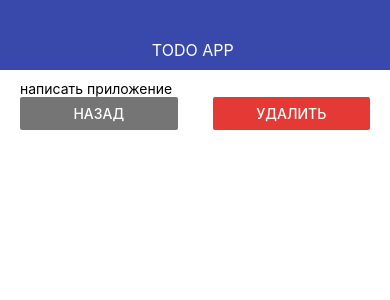
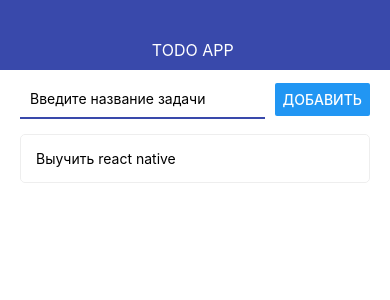
Before and after one commit to peregonb/ReactNative-course, a React Native app: screen / in a window 390 px wide. Shown: the top 300 px of the page. Built offline with nearby package versions, Linux system fonts and the light colour scheme.

Commit message:
Modal + AppCard

```diff
--- a/App.js
+++ b/App.js
@@ -1,14 +1,13 @@
 import React, {useState} from 'react';
-import {StyleSheet, View} from 'react-native';
+import {Alert, StyleSheet, View} from 'react-native';
 import {Navbar} from "./src/components/Navbar";
+import {TodoScreen} from "./src/screens/TodoScreen";
 import {MainScreen} from "./src/screens/MainScreen";
-import {TodoScreen} from "./src/screens/TodoScreen";
 
 export default function App() {
     const [todos, setTodos] = useState([
-        {id: "1", title: "выучить react native"},
-        {id: "2", title: "написать приложение"}]);
-    const [todoId, setTodoId] = useState("2");
+        {id: "1", title: "Выучить react native"}]);
+    const [todoId, setTodoId] = useState(null);
 
     const addTodo = title => {
         setTodos(prev => [
@@ -20,7 +19,33 @@ export default function App() {
         ])
     };
     const removeTodo = todoId => {
-        setTodos(prev => prev.filter(todo => todo.id !== todoId));
+        const todo = todos.filter(t => t.id === todoId)[0];
+        Alert.alert(
+            'Удаление элемента',
+            `Вы уверены что хотите удалить: "${todo.title}"?`,
+            [
+                {
+                    text: 'Отмена',
+                    style: 'cancel',
+                },
+                {
+                    text: 'Удалить', onPress: () => {
+                        setTodoId(null);
+                        setTodos(prev => prev.filter(todo => todo.id !== todoId));
+                    },
+                    style: 'destructive'
+                },
+            ],
+            {cancelable: false},
+        );
+    };
+    const renameTodo = (id, title) => {
+        setTodos(prev => prev.map(todo => {
+            if (todo.id === id) {
+                todo.title = title;
+            }
+            return todo;
+        }));
     };
 
     let content = <MainScreen onOpen={id => {
@@ -29,7 +54,7 @@ export default function App() {
 
     if (todoId) {
         const todo = todos.find(selected => selected.id === todoId);
-        content = <TodoScreen removeTodo={removeTodo} todo={todo} goBack={() => setTodoId(null)}/>
+        content = <TodoScreen onSave={renameTodo} removeTodo={removeTodo} todo={todo} goBack={() => setTodoId(null)}/>
     }
 
     return (
--- a/src/THEME.js
+++ b/src/THEME.js
@@ -1,5 +1,13 @@
-export const THEME = {
+const mainTheme = {
     REMOVE : "#e53935",
     BACK: "#757575",
     MAIN: "#3949AB"
 };
+
+const nightTheme = {
+    REMOVE : "red",
+    BACK: "grey",
+    MAIN: "blue"
+};
+
+export const THEME = mainTheme;
--- /dev/null
+++ b/src/components/EditModal.js
@@ -0,0 +1,70 @@
+import React from 'react';
+import {Alert, Button, Modal, StyleSheet, TextInput, View} from 'react-native';
+import {THEME} from '../THEME';
+
+export const EditModal = ({visible, closeModal, value, onSave}) => {
+    const [title, setTitle] = React.useState(value);
+
+    const saveHandler = () => {
+        const titleLength = 3;
+        if (title.trim().length < titleLength) {
+            Alert.alert('Ошибка!', `Название меньше ${titleLength} символов.`);
+        } else {
+            onSave(title);
+        }
+    };
+
+    return (
+        <Modal style={styles.modal}
+               visible={visible}
+               animationType={'slide'}
+               transparent={false}>
+            <View style={styles.block}>
+                <TextInput style={styles.input}
+                           placeholder={'Введите название'}
+                           autoCapitalize={'none'}
+                           autoCorrect={false}
+                           maxLength={64}
+                           value={title}
+                           onChangeText={setTitle}
+                />
+                <View style={styles.buttons}>
+                    <View style={styles.button}>
+                        <Button color={THEME.REMOVE}
+                                title={"Отменить"}
+                                onPress={() => closeModal()}/>
+                    </View>
+                    <View style={styles.button}>
+                        <Button title={"Сохранить"} onPress={() => saveHandler()}/>
+                    </View>
+                </View>
+            </View>
+        </Modal>
+    )
+};
+
+let styles = StyleSheet.create({
+    block: {
+        justifyContent: 'center',
+        alignItems: 'center',
+        flex: 1,
+    },
+    input: {
+        padding: 10,
+        borderBottomColor: THEME.MAIN,
+        borderBottomWidth: 2,
+        width: '80%',
+        color: '#000',
+        textDecorationLine: 'none'
+    },
+    buttons: {
+        flexDirection: 'row',
+        justifyContent: 'space-between',
+        alignItems: 'center',
+        width: '80%',
+        marginTop: 20
+    },
+    button: {
+        width: '45%'
+    }
+});
--- /dev/null
+++ b/src/components/ui/AppCard.js
@@ -0,0 +1,26 @@
+import React from 'react';
+import {View, StyleSheet} from 'react-native';
+
+export const AppCard = (props) => {
+    return (
+        <View style={{...styles.block, ...props.style}}>
+            {props.children}
+        </View>
+    )
+};
+
+let styles = StyleSheet.create({
+    block: {
+        padding: 20,
+        flexDirection: 'row',
+        justifyContent: 'space-between',
+        alignItems: 'center',
+        shadowColor: '#000',
+        shadowRadius: 2,
+        shadowOpacity: 0.3,
+        shadowOffset: {width: 2, height: 2},
+        backgroundColor: '#fff',
+        borderRadius: 10,
+        elevation: 6
+    }
+});
--- a/src/screens/MainScreen.js
+++ b/src/screens/MainScreen.js
@@ -1,21 +1,41 @@
 import React from 'react';
-import {FlatList, StyleSheet, View} from 'react-native';
+import {FlatList, Image, StyleSheet, View} from 'react-native';
 import {AddTodo} from "../components/AddTodo";
 import {Todo} from "../components/Todo";
 
 export const MainScreen = ({addTodo, todos, removeTodo, onOpen}) => {
+    let content = (
+        <FlatList
+            keyExtractor={item => item.id.toString()}
+            data={todos}
+            renderItem={({item}) => <Todo onOpen={onOpen} todo={item} removeTodo={removeTodo}/>}
+        />);
+
+    if (!todos.length) {
+        content = (
+            <View style={styles.imgWrap}>
+                <Image style={styles.img} source={require('../../assets/no-items.png')}/>
+            </View>)
+    }
+
     return (
         <View style={styles.block}>
             <AddTodo onSubmit={addTodo}/>
-            <FlatList
-                keyExtractor={item => item.id.toString()}
-                data={todos}
-                renderItem={({item}) => <Todo onOpen={onOpen} todo={item} removeTodo={removeTodo}/>}
-            />
+            {content}
         </View>
     )
 };
 
 let styles = StyleSheet.create({
-    block: {}
+    block: {},
+    imgWrap: {
+        alignItems: 'center',
+        justifyContent: 'center',
+        padding: 10,
+    },
+    img: {
+        width: '80%',
+        resizeMode: 'contain',
+        opacity: 0.5
+    }
 });
--- a/src/screens/TodoScreen.js
+++ b/src/screens/TodoScreen.js
@@ -1,17 +1,40 @@
-import React from 'react';
+import React, {useState} from 'react';
 import {Button, StyleSheet, Text, View} from 'react-native';
 import {THEME} from "../THEME";
+import {AppCard} from "../components/ui/AppCard";
+import {EditModal} from "../components/EditModal";
 
-export const TodoScreen = ({goBack, todo, removeTodo}) => {
+export const TodoScreen = ({goBack, todo, removeTodo, onSave}) => {
+    const [modal, setModal] = useState(false);
+    const saveHandler = title => {
+        onSave(todo.id, title);
+        setModal(false);
+    };
     return (
         <View style={styles.block}>
-            <Text>{todo.title}</Text>
+            <EditModal value={todo.title}
+                       visible={modal}
+                       onSave={saveHandler}
+                       closeModal={() => setModal(false)}/>
+            <View style={styles.content}>
+                <AppCard style={styles.card}>
+                    <Text style={styles.title}>{todo.title}</Text>
+                    <Button title={"Ред."}
+                            onPress={() => {
+                                setModal(true)
+                            }}/>
+                </AppCard>
+            </View>
             <View style={styles.buttonsWrapper}>
                 <View style={styles.button}>
-                    <Button color={THEME.BACK} title={"Назад"} onPress={goBack}/>
+                    <Button color={THEME.BACK}
+                            title={"Назад"}
+                            onPress={goBack}/>
                 </View>
                 <View style={styles.button}>
-                    <Button color={THEME.REMOVE} title={"Удалить"} onPress={console.log("remove")}/>
+                    <Button color={THEME.REMOVE}
+                            title={"Удалить"}
+                            onPress={() => removeTodo(todo.id)}/>
                 </View>
             </View>
         </View>
@@ -19,12 +42,23 @@ export const TodoScreen = ({goBack, todo, removeTodo}) => {
 };
 
 let styles = StyleSheet.create({
-    block: {},
+    block: {
+        flex: 1
+    },
     buttonsWrapper: {
         flexDirection: "row",
         justifyContent: "space-between"
     },
     button: {
         width: "45%"
+    },
+    content: {
+        flexGrow: 1
+    },
+    title: {
+        fontSize: 20
+    },
+    card: {
+        marginBottom: 20,
     }
 });
```
Also changed, not shown: assets/icon.png, assets/no-items.png (added).
